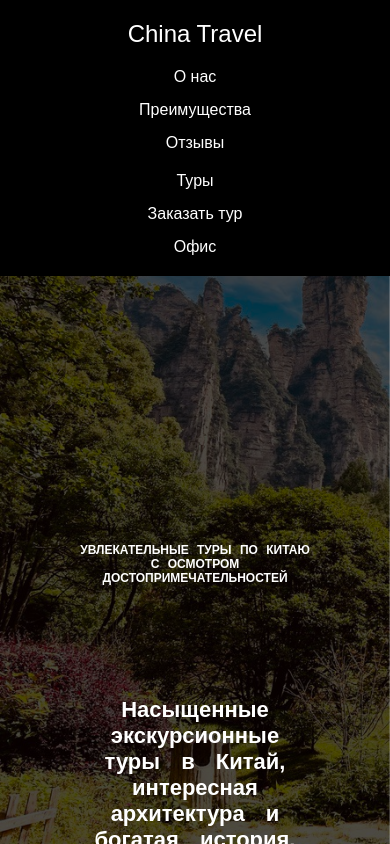
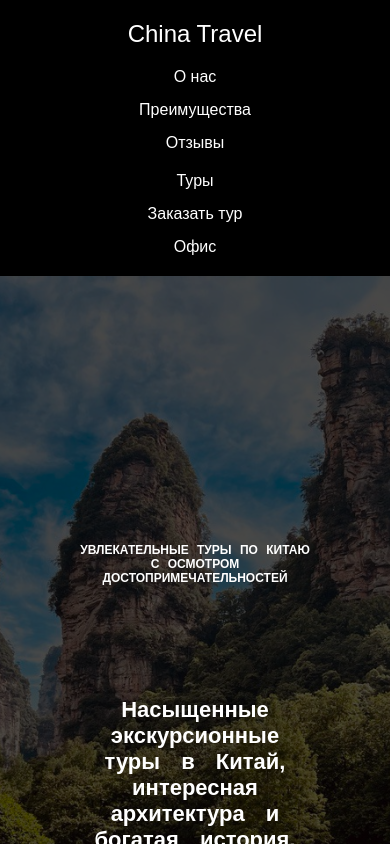
Before and after one commit to nikolingus/pet-project, a React (Vite) app: page / in a window 390 px wide. Shown: the top 844 px of the page. Built offline with nearby package versions, Linux system fonts and the light colour scheme.

Commit message:
изменения

```diff
--- a/src/App/App.css
+++ b/src/App/App.css
@@ -144,6 +144,12 @@
 }
 
 @media screen and (max-width: 505px) {
+  .title::before {
+    background-attachment: scroll;
+    background-size: cover;
+    background-position: center center;
+  }
+
   .title__text {
     font-size: 30px;
   }
```
